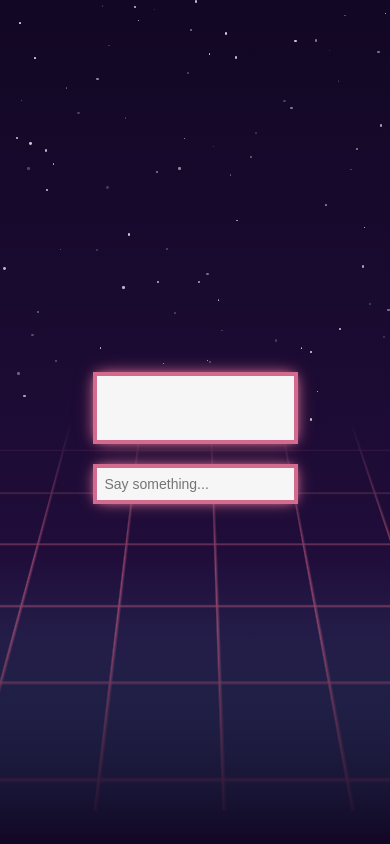
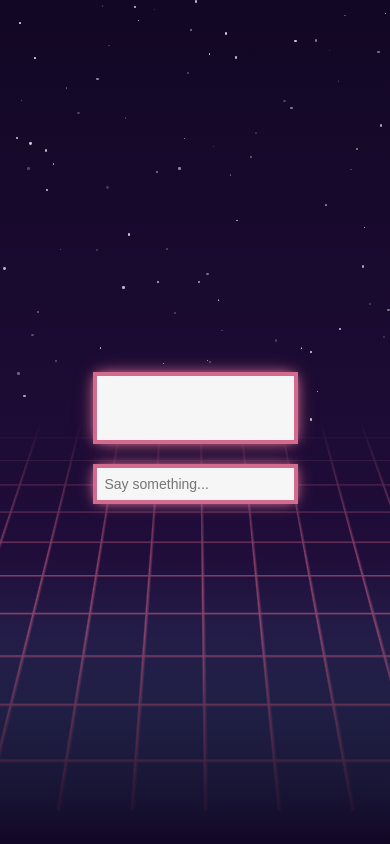
Before and after one commit to alvaroglvn/astroulette, a SvelteKit app in the folder frontend-svltkit/: page /chat in a window 390 px wide. Shown: the top 844 px of the page. Built offline with nearby package versions, Linux system fonts and the light colour scheme.

Commit message:
frontend - made bg grid responsive

```diff
--- a/frontend-svltkit/src/lib/components/Background.svelte
+++ b/frontend-svltkit/src/lib/components/Background.svelte
@@ -77,7 +77,8 @@
 		background-image:
 			linear-gradient(#ce5e82 1px, transparent 2px),
 			linear-gradient(to right, #ce5e82 1px, transparent 2px);
-		background-size: 70px 70px;
+		/* Use a CSS variable for grid size */
+		background-size: var(--grid-size, 70px) var(--grid-size, 70px);
 		pointer-events: none;
 		transform: perspective(800px) rotateX(60deg);
 		transform-origin: top;
@@ -90,10 +91,24 @@
 
 	@keyframes moveGrid {
 		from {
-			background-position: 0 70px;
+			background-position: 0 var(--grid-size, 70px);
 		}
 		to {
 			background-position: 0 0;
+		}
+	}
+
+	/* Smaller screens: reduce grid size */
+	@media (max-width: 600px) {
+		:root {
+			--grid-size: 40px;
+		}
+	}
+
+	/* Medium screens: slightly reduced grid size */
+	@media (min-width: 601px) and (max-width: 1024px) {
+		:root {
+			--grid-size: 60px;
 		}
 	}
 
--- a/frontend-svltkit/src/routes/loading/+page.svelte
+++ b/frontend-svltkit/src/routes/loading/+page.svelte
@@ -1,4 +1,5 @@
 <script lang="ts">
+	import Background from '$lib/components/Background.svelte';
 	// import { onMount } from 'svelte';
 	// import { goto } from '$app/navigation';
 	// import { characterStore } from '$lib/stores/character';
@@ -27,9 +28,8 @@
 </script>
 
 <main class="loading-screen">
+	<Background />
 	<h1 class="info">Establishing intergalactic uplink</h1>
-	<div class="grid-container" aria-hidden="true"></div>
-	<div class="grid-fog-bottom" aria-hidden="true"></div>
 </main>
 
 <style>
@@ -39,66 +39,25 @@
 		padding: 0;
 		overflow: hidden;
 		font-family: 'Space Grotesk', sans-serif;
-		text-align: center;
 	}
 
 	.loading-screen {
-		background: linear-gradient(
-			180deg,
-			rgba(18, 7, 36, 1) 0%,
-			rgba(32, 13, 58, 1) 66%,
-			rgba(46, 71, 112, 1) 100%
-		);
 		height: 100vh;
 		width: 100%;
 		display: flex;
 		flex-direction: column;
 		align-items: center;
+		justify-content: center;
 	}
 
 	.info {
-		font-size: 3.5vw;
-		margin-top: 550px;
-		color: #ce5e82;
-		text-shadow: 0 0 10px rgba(239, 148, 181, 0.341);
-	}
-
-	.grid-container {
-		position: absolute;
-		bottom: 0;
-		width: 100%;
-		height: 50vh;
-		background-color: transparent;
-		background-image:
-			linear-gradient(#ce5e82 1px, transparent 2px),
-			linear-gradient(to right, #ce5e82 1px, transparent 2px);
-		background-size: 70px 70px;
-		pointer-events: none;
-		transform: perspective(800px) rotateX(60deg);
-		transform-origin: top;
-		animation: moveGrid 6s linear infinite;
-		z-index: 3;
-		opacity: 0.6;
-		mask-image: linear-gradient(to top, black 50%, transparent 100%);
-		-webkit-mask-image: linear-gradient(to top, black 50%, transparent 100%);
-	}
-
-	@keyframes moveGrid {
-		from {
-			background-position: 0 500px;
-		}
-		to {
-			background-position: 0 0;
-		}
-	}
-
-	.grid-fog-bottom {
-		position: absolute;
-		bottom: 0;
-		width: 100%;
-		height: 25vh;
-		background: linear-gradient(to top, rgba(18, 7, 36, 1), transparent 100%);
-		z-index: 5;
-		pointer-events: none;
+		font-size: 48px;
+		color: #d36b8f;
+		text-shadow:
+			0 0 2px #ce5e82,
+			0 0 10px #ce5e82;
+		margin: 0px;
+		padding: 0px;
+		text-align: center;
 	}
 </style>
```
Also changed, not shown: frontend-svltkit/src/lib/components/ConnectButton.svelte (deleted, +0 -16 lines).
